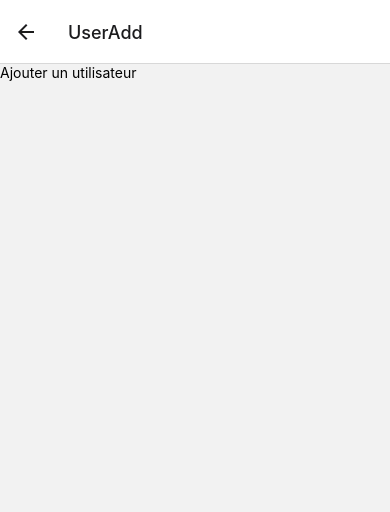
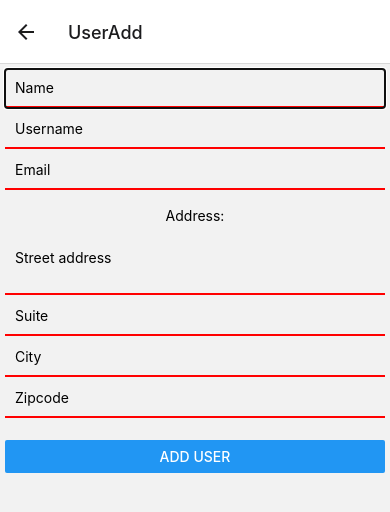
Before and after one commit to HQRDa11/album-photo-react-native-app-2022, a React Native app: screen /UserAdd in a window 390 px wide. Shown: the top 512 px of the page. Built offline with nearby package versions, Linux system fonts and the light colour scheme; no server answers.

Commit message:
async storage added

```diff
--- a/App.js
+++ b/App.js
@@ -10,6 +10,7 @@ import PhotoListScreen from './src/screens/photo/PhotoListScreen';
 import TakePicture from './src/components/utils/TakePicture';
 import { Provider } from 'react-redux';
 import store from './store';
+import Login from './src/components/login';
 
 const Stack = createNativeStackNavigator();
 export default function App() {
@@ -17,6 +18,7 @@ export default function App() {
     <Provider store={store}>
       <NavigationContainer>
         <Stack.Navigator>
+          <Stack.Screen name="Login" component={Login}/>
           <Stack.Screen name='UserList' component={UserListScreen} options={({ navigation }) => ({
             headerRight: () => <Button title="Add User" onPress={() => navigation.navigate("UserAdd")} />
           })} />
--- a/package.json
+++ b/package.json
@@ -10,6 +10,7 @@
     "eject": "expo eject"
   },
   "dependencies": {
+    "@react-native-async-storage/async-storage": "~1.15.0",
     "@react-navigation/native": "^6.0.8",
     "@react-navigation/native-stack": "^6.5.0",
     "expo": "~44.0.0",
--- a/src/components/album/AlbumList.js
+++ b/src/components/album/AlbumList.js
@@ -1,11 +1,11 @@
-import { useEffect, useState } from "react";
+import { useCallback, useEffect, useState } from "react";
 import { FlatList } from "react-native"
 import AlbumListItem from "./AlbumListItem"
 
 function AlbumList({ userId }) {
   const [albums, setAlbums] = useState([]);
   const [loading, setLoading] = useState(false);
-  const loadAlbums = async () => {
+  const loadAlbums = useCallback(async () => {
     setLoading(true);
     try {
       const res = await fetch('https://jsonplaceholder.typicode.com/albums/' + userId + "/albums");
@@ -15,7 +15,7 @@ function AlbumList({ userId }) {
       alert("Network Error");
     }
     setLoading(false);
-  }
+  }, [])
   //componentDidMount
   useEffect(() => {
     loadAlbums();
--- /dev/null
+++ b/src/components/login.js
@@ -0,0 +1,46 @@
+import { useState } from "react";
+import { Button, TextInput, View } from "react-native";
+import AsyncStorage from '@react-native-async-storage/async-storage';
+import { NavigationContainer, useNavigation } from "@react-navigation/native";
+const Login = ()=>{
+    const [login, setLogin] = useState({
+        username: "",
+        password: ""
+    });
+    const navigation=useNavigation();
+    const onChange = (text, name)=>{
+        setLogin((login)=>({...login, [name]: text}));
+    }
+    const onLogin = async ()=>{
+        //on vérifie les identifiants
+        //on stocke le currentUser dans le stockage local de l'application
+        const currentUser = {
+            username: login.username,
+            lastLogin: new Date()
+        }
+        try {
+            await AsyncStorage.setItem("current_user", JSON.stringify(currentUser));
+        } catch (error) {
+            console.error(error);
+        }
+        navigation.navigate("UserList");
+    }
+    return(
+        <View>
+            <TextInput
+                onChangeText={(text)=>onChange(text, "username")}
+                value={login.username}
+                placeholder="Username"
+                autoFocus
+                textContentType="username"/>
+            <TextInput
+                onChangeText={(text)=>onChange(text, "password")}
+                value={login.password}
+                placeholder="Password"
+                textContentType="password"
+                secureTextEntry/>
+            <Button title="login" onPress={onLogin}/>
+        </View>
+    )
+}
+export default Login;
--- /dev/null
+++ b/src/components/user/UserAdd.js
@@ -0,0 +1,138 @@
+import { useNavigation } from "@react-navigation/native";
+import { useState } from "react";
+import { Button, KeyboardAvoidingView, StyleSheet, Text, TextInput, View } from "react-native";
+import { useDispatch } from "react-redux";
+import { actionsCreators } from "../../../store";
+
+export default function UserAdd(props){
+    const [user, setUser] = useState({
+        name: "",
+        username: "",
+        email: "",
+        addressStreet: "",
+        addressSuite: "",
+        addressCity: "",
+        addressZipcode: "",
+    });
+    const [error, setError] = useState({
+        name: true,
+        username: true,
+        email: true,
+        addressStreet: true,
+        addressSuite: true,
+        addressCity: true,
+        addressZipcode: true,
+    });
+    const dispatch = useDispatch();
+    const navigation = useNavigation();
+    const onChange = (text, name)=>{
+        switch (name) {
+            case "name":
+                if (text.length > 0) {
+                    setError((error)=>({...error, name: false}))
+                } else {
+                    setError((error)=>({...error, name: true}))
+                }
+                break;
+
+            default:
+                break;
+        }
+        setUser(user=> ({...user, [name]: text}))
+    }
+    const onPress = ()=>{
+        dispatch(actionsCreators.addUser(user));
+        navigation.navigate("UserList")
+    }
+    return (
+        <KeyboardAvoidingView style={styles.container}>
+            <View>
+                <TextInput
+                    value={user.name}
+                    style={error.name ? [styles.textInput, styles.invalid] : [styles.textInput, styles.valid]}
+                    textContentType="familyName"
+                    maxLength={25}
+                    placeholder="Name"
+                    onChangeText={(text)=>onChange(text, "name")}
+                    autoFocus/>
+                <TextInput
+                    value={user.username}
+                    style={error.username ? [styles.textInput, styles.invalid] : [styles.textInput, styles.valid]}
+                    textContentType="familyName"
+                    maxLength={25}
+                    placeholder="Username"
+                    onChangeText={(text)=>onChange(text, "username")} />
+                <TextInput
+                    value={user.email}
+                    style={error.email ? [styles.textInput, styles.invalid] : [styles.textInput, styles.valid]}
+                    textContentType="emailAddress"
+                    keyboardType="email-address"
+                    maxLength={255}
+                    placeholder="Email"
+                    onChangeText={(text)=>onChange(text, "email")} />
+            </View>
+            <View>
+                <Text style={{alignSelf: "center", marginVertical: 15}}>Address:</Text>
+                <TextInput
+                    value={user.addressStreet}
+                    style={error.addressStreet ? [styles.textInput, styles.invalid] : [styles.textInput, styles.valid]}
+                    textContentType="streetAddressLine1"
+                    maxLength={70}
+                    multiline
+                    placeholder="Street address"
+                    onChangeText={(text)=>onChange(text, "addressStreet")}/>
+                <TextInput
+                    value={user.addressSuite}
+                    style={error.addressSuite ? [styles.textInput, styles.invalid] : [styles.textInput, styles.valid]}
+                    textContentType="streetAddressLine2"
+                    maxLength={40}
+                    placeholder="Suite"
+                    onChangeText={(text)=>onChange(text, "addressSuite")} />
+                <TextInput
+                    value={user.addressCity}
+                    style={error.addressCity ? [styles.textInput, styles.invalid] : [styles.textInput, styles.valid]}
+                    textContentType="addressCity"
+                    maxLength={40}
+                    placeholder="City"
+                    onChangeText={(text)=>onChange(text, "addressCity")} />
+                <TextInput
+                    value={user.addressZipcode}
+                    style={error.addressZipcode ? [styles.textInput, styles.invalid] : [styles.textInput, styles.valid]}
+                    textContentType="postalCode"
+                    keyboardType="number-pad"
+                    maxLength={15}
+                    placeholder="Zipcode"
+                    onChangeText={(text)=>onChange(text, "addressZipcode")} />
+            </View>
+            <View style={styles.button} >
+                <Button title="Add User" onPress={onPress}/>
+            </View>
+        </KeyboardAvoidingView>
+
+    )
+}
+const styles = StyleSheet.create({
+    container:{
+        margin: 5
+    },
+    textInput: {
+        padding:10,
+        borderStyle:"solid",
+        borderBottomColor: "grey",
+        borderBottomWidth: 1,
+        marginBottom: 2
+    },
+    button:{
+        marginTop: 20,
+    },
+    valid: {
+        borderStyle:"solid",
+        borderBottomColor: "green",
+        borderBottomWidth: 2,
+    },
+    invalid: {
+        borderStyle:"solid",
+        borderBottomColor: "red",
+        borderBottomWidth: 2,
+    }
+})
--- a/src/components/user/UserList.js
+++ b/src/components/user/UserList.js
@@ -1,3 +1,4 @@
+import AsyncStorage from "@react-native-async-storage/async-storage";
 import { useEffect, useState } from "react";
 import { ActivityIndicator, FlatList, StyleSheet, View } from "react-native"
 import { useSelector } from "react-redux";
@@ -30,6 +31,11 @@ function UserList(props) {
   //componentDidMount
   useEffect(() => {
     loadUsers();
+    (async ()=> {
+      const user = await AsyncStorage.getItem("current_user")
+      alert.alert(JSON.parse(user).username);
+
+    })()
   }, []);
   return loading ? (
     <View style={[styles.container, styles.horizontal]}>
--- a/src/screens/user/UserAddScreen.js
+++ b/src/screens/user/UserAddScreen.js
@@ -1,10 +1,8 @@
-import { Text, View } from "react-native"
+import UserAdd from "../../components/user/UserAdd"
 
 const UserAddScreen = () => {
   return (
-    <View>
-      <Text>Ajouter un utilisateur</Text>
-    </View>
+    <UserAdd/>
   )
 }
 export default UserAddScreen
--- a/store.js
+++ b/store.js
@@ -54,6 +54,9 @@ const reducers = (state = initialState, action) => {
   switch (action.type) {
     case actionTypes.LOAD_USERS:
       return { ...state, user: { ...state.user, users: action.value } }
+    case actionTypes.ADD_USER:
+      const id = state.user.users.length > 0 ? state.user.users[state.user.users.length-1].id+1 : 1000
+      return { ...state, user: { ...state.user, users: [...state.user.users, {...action.value, id: id}] } }
     case actionTypes.ASYNC_OP_START:
       return { ...state, loading: true }
     case actionTypes.ASYNC_OP_SUCCESS:
```
Also changed, not shown: 1 other file (tests, documents, lock files or other folders).
